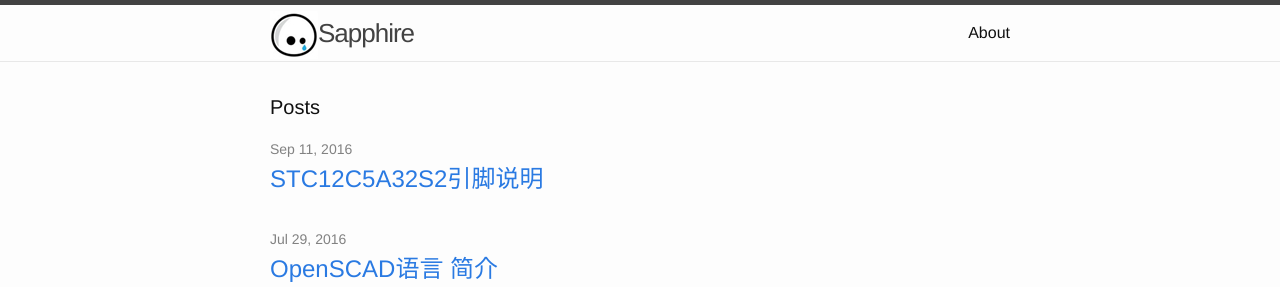
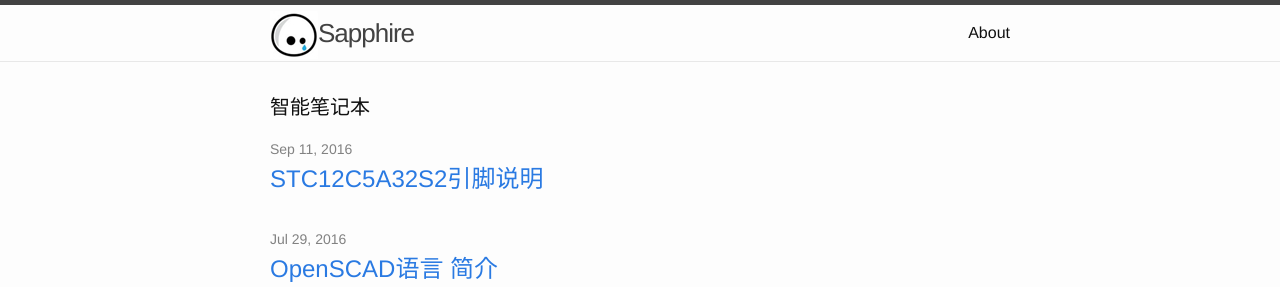
Before and after one commit to hacsonchen/hacsonchen.github.io, a Jekyll site: the page built from index.html, in a window 1280 px wide. Shown: the top 287 px of the page. Built offline with Jekyll 4.4.1, drawn with Linux system fonts in a browser that asks for light colours.

Commit message:
Update index.html

```diff
--- a/index.html
+++ b/index.html
@@ -4,7 +4,7 @@
 
 <div class="home">
 
-  <h1 class="page-heading">Posts</h1>
+  <h1 class="page-heading">智能笔记本</h1>
 
   <ul class="post-list">
     {% for post in site.posts %}
```
